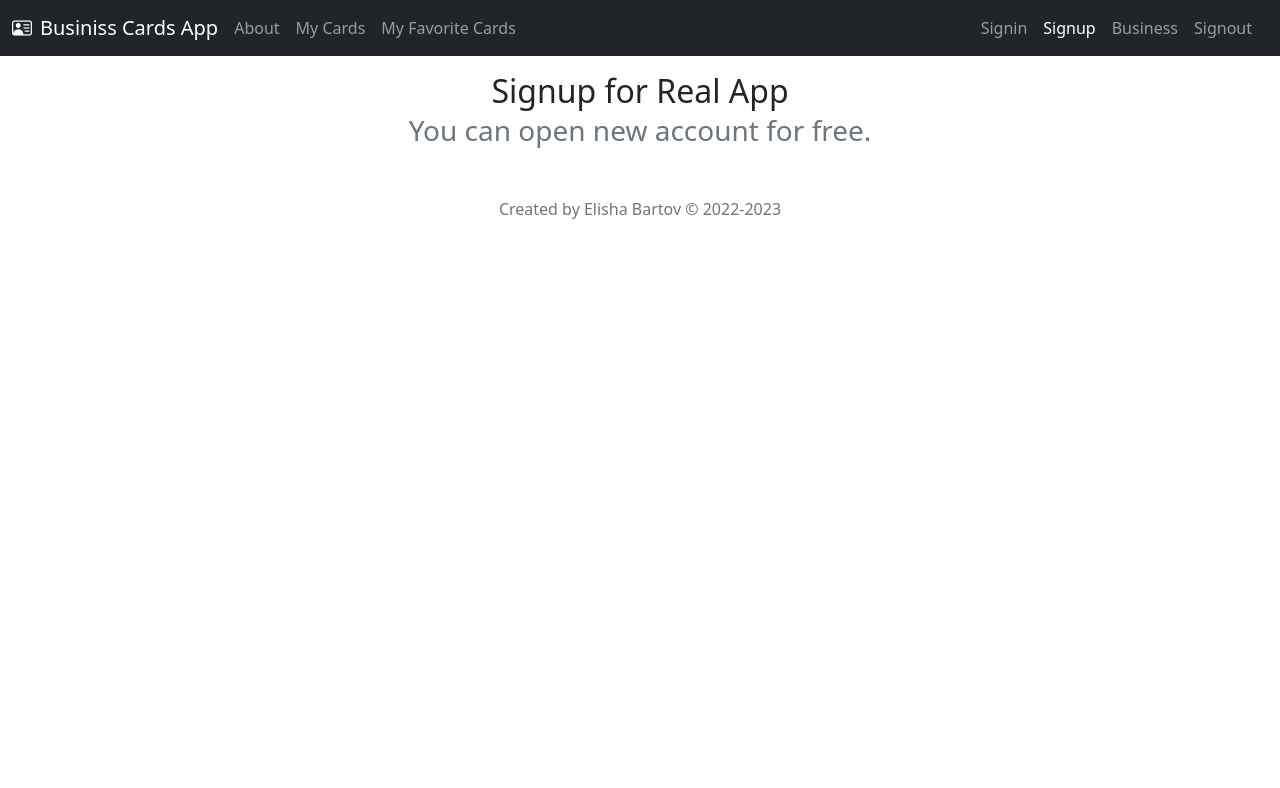
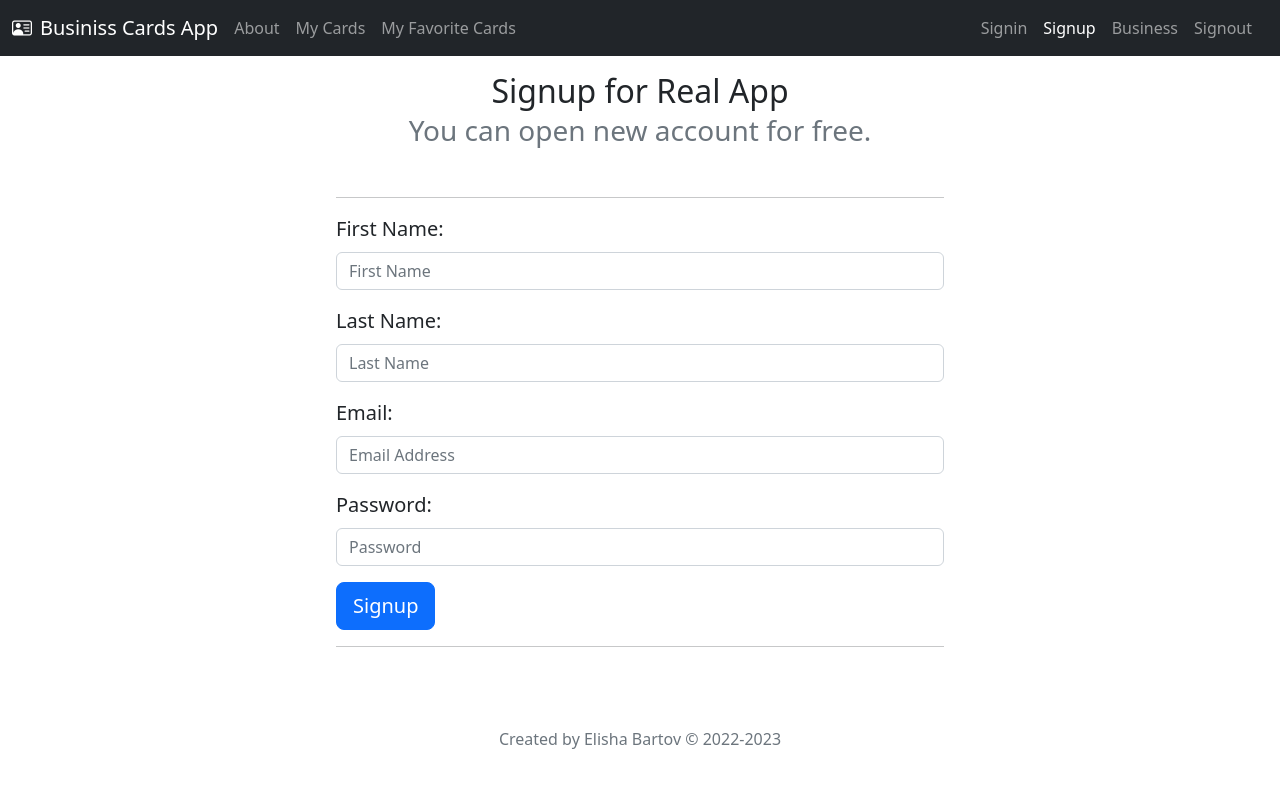
Before and after one commit to BartovElisha/react-app-business-card, a React (Create React App) app: page /signup in a window 1280 px wide. Shown: the top 788 px of the page. Built offline with nearby package versions, Linux system fonts and the light colour scheme.

Commit message:
Added SignIn and Signup empty forms (without logic).

```diff
--- a/src/auth/SignIn.tsx
+++ b/src/auth/SignIn.tsx
@@ -1,11 +1,60 @@
+import { useState } from "react";
 import Title from "../components/Title";
 
+interface ISigninData {
+    email: string;
+    password: string;
+}
+
 function SignIn() {
+    // States
+    const [email,setEmail] = useState('');
+    const [password,setPassword] = useState('');
+
+    function login() {
+
+    }
+
     return (
-        <Title
-            main="Signin to Real App"
-            sub="You can signin here with your account !"
-        />
+        <>
+            <Title
+                main="Signin to Real App"
+                sub="You can signin here with your account !"
+            />
+            <div className="p-3 form-max-w w-50 m-auto">
+                <hr/>
+                <div className="mp-3">
+                    <label className="mb-2 fs-5">Email:</label>
+                    <input
+                        type="email"
+                        className="form-control text-muted mb-3"
+                        placeholder="Email Address"
+                        value={email}
+                        onChange={(e) => setEmail(e.target.value)}
+                    >
+                    </input>
+                </div>
+                <div className="mp-3">
+                    <label className="mb-2 fs-5">Password:</label>
+                    <input
+                        type="password"
+                        className="form-control text-muted mb-3"
+                        placeholder="Password"
+                        value={password}
+                        onChange={(e) => setPassword(e.target.value)}
+                    >
+                    </input>
+                </div>
+                <div>
+                    <button
+                        onClick={login}
+                        className="btn btn-primary btn-lg"
+                    >Login
+                    </button>
+                </div>
+                <hr/>
+            </div>
+        </>
     );
 }
 
--- a/src/auth/SignUp.tsx
+++ b/src/auth/SignUp.tsx
@@ -1,11 +1,86 @@
+import { useState } from "react";
 import Title from "../components/Title";
 
+interface ISignupData {
+    firstName: string;
+    lastName: string;
+    email: string;
+    password: string;
+}
+
 function SignUp() {
+    // States
+    const [firstName,setFirstName] = useState('');
+    const [lastName,setLastName] = useState('');
+    const [email,setEmail] = useState('');
+    const [password,setPassword] = useState('');
+
+    function submit() {
+
+    }
+
     return (
-        <Title
-            main="Signup for Real App"
-            sub="You can open new account for free."
-        />
+        <>
+            <Title
+                main="Signup for Real App"
+                sub="You can open new account for free."
+            />
+            <div className="p-3 form-max-w w-50 m-auto">
+                <hr/>
+                <div className="mp-3">
+                    <label className="mb-2 fs-5">First Name:</label>
+                    <input
+                        type="text"
+                        className="form-control text-muted mb-3"
+                        placeholder="First Name"
+                        value={firstName}
+                        onChange={(e) => setFirstName(e.target.value)}
+                    >
+                    </input>
+                </div>
+                <div className="mp-3">
+                    <label className="mb-2 fs-5">Last Name:</label>
+                    <input
+                        type="text"
+                        className="form-control text-muted mb-3"
+                        placeholder="Last Name"
+                        value={lastName}
+                        onChange={(e) => setLastName(e.target.value)}
+                    >
+                    </input>
+                </div>
+                <div className="mp-3">
+                    <label className="mb-2 fs-5">Email:</label>
+                    <input
+                        type="email"
+                        className="form-control text-muted mb-3"
+                        placeholder="Email Address"
+                        value={email}
+                        onChange={(e) => setEmail(e.target.value)}
+                    >
+                    </input>
+                </div>
+                <div className="mp-3">
+                    <label className="mb-2 fs-5">Password:</label>
+                    <input
+                        type="password"
+                        className="form-control text-muted mb-3"
+                        placeholder="Password"
+                        value={password}
+                        onChange={(e) => setPassword(e.target.value)}
+                    >
+                    </input>
+                </div>
+                <div>
+                    <button
+                        onClick={submit}
+                        className="btn btn-primary btn-lg"
+                    >Signup
+                    </button>
+                </div>
+                <hr/>
+            </div>
+        </>
     );
 }
 
--- a/src/components/Title.tsx
+++ b/src/components/Title.tsx
@@ -6,7 +6,7 @@ interface Props {
 function Title({ main, sub}: Props
     ) {
     return (
-        <h2 className="text-center my-3">
+        <h2 className="text-center m-3">
             {main}
             <br />
             <small className="text-muted">
```
